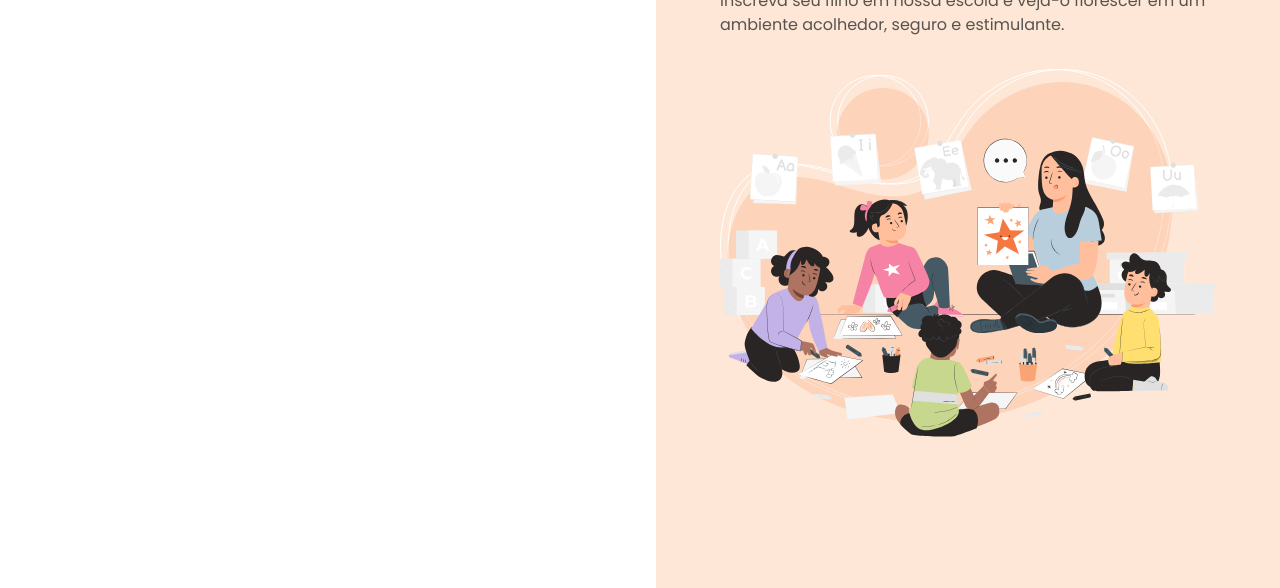
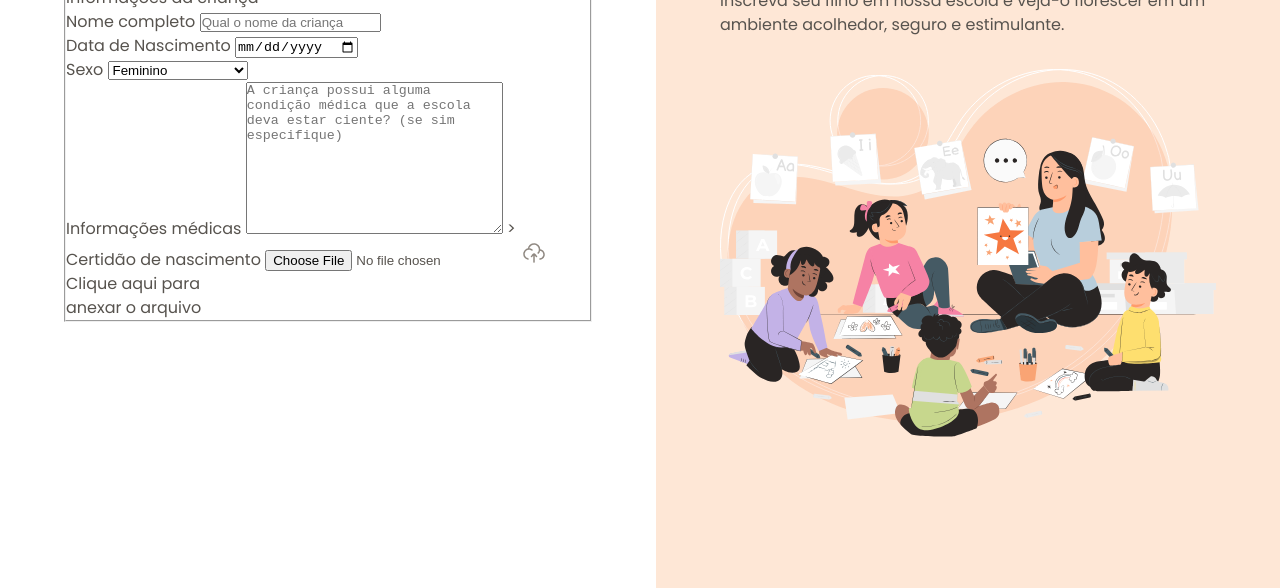
Before and after one commit to jackspewor/Formularios, a plain HTML site: page index.html in a window 1280 px wide. Shown: the part 212-800 px from the top of the page. Drawn offline with Linux system fonts and the light colour scheme.

Commit message:
Iniciando o Formulário

```diff
--- a/index.html
+++ b/index.html
@@ -23,6 +23,53 @@
                 <h1>Formulário de matrícula</h1>
                 <p>Preencha os dados abaixo para matricular seu filho na escola de educação infantil Estrelas do Amanhã.</p>
             </div>
+
+            <form method="post" enctype="multipart/form-data">
+                <fieldset class="child-info">
+                    <legend>informações da criança</legend>
+
+                    <div class="input-wrapper">
+                        <label for="fullname">Nome completo</label>
+                        <input name="fullname"
+                        id="fullname"
+                        type="text"
+                        placeholder="Qual o nome da criança">
+                    </div>
+
+                    <div class="input-wrapper">
+                        <label for="birth">Data de Nascimento</label>
+                        <input
+                        type="date"
+                        id="birth"
+                        name="birth"
+                        lang="pt-BR">
+                    </div>
+
+                    <div class="select-wrapper">
+                        <label for="gender">Sexo</label>
+                        <select name="gender" id="gender">
+                            <option value="famele">Feminino</option>
+                            <option value="male">Masculino</option>
+                            <option value="na">Prefiro nao informar</option>
+                        </select>
+                    </div>
+
+                    <div class="textarea-wrapper">
+                        <label for="medical-info">Informações médicas</label>
+                        <textarea name="medical-info" id="medical-info"
+                        cols="30" rows="10"
+                        placeholder="A criança possui alguma condição médica que a escola deva estar ciente? (se sim especifique)"></textarea>
+                        ></textarea>
+                    </div>
+
+                    <div class="droparea-wrapper">
+                        <label for="birth-file">Certidão de nascimento</label>
+                        <input type="file" id="birth-file" name="birth-file">
+                        <img src="./assets/icons/cloud-upload.png" alt="">
+                        <p>Clique aqui para <br>anexar o arquivo</p>
+                    </div>
+                </fieldset>
+            </form>
         </main>
 
         <aside>
```
